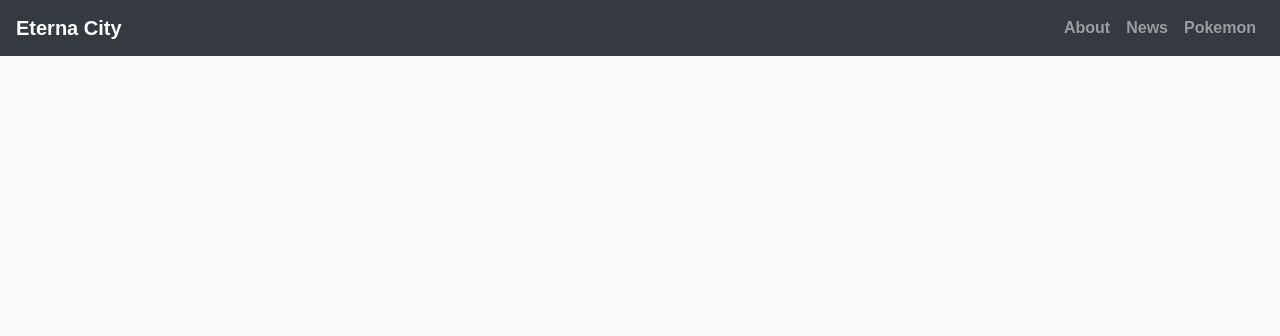
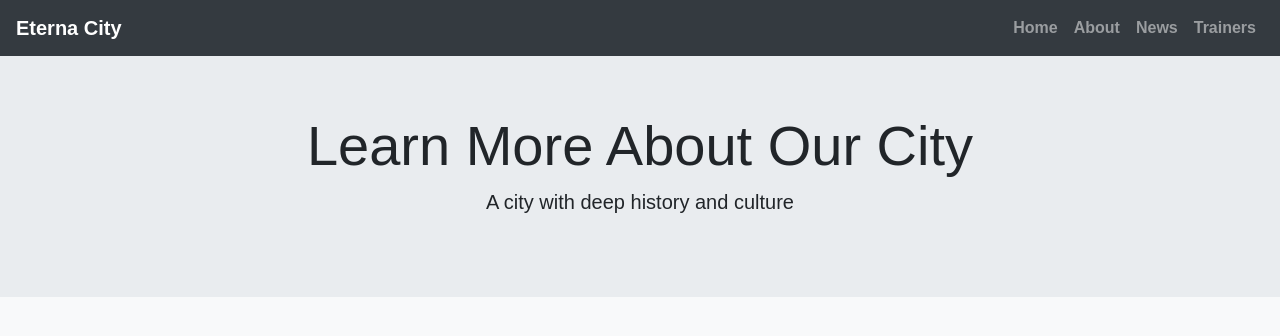
Before and after one commit to GavDotZip/TheEternaTribune, a plain HTML site: page about.html in a window 1280 px wide. Drawn offline with nearby package versions, Linux system fonts and the light colour scheme.

Commit message:
added content

```diff
--- a/about.html
+++ b/about.html
@@ -10,13 +10,18 @@
 
 <body>
      <!-- Navbar -->
+    <section id="navbar">
+
         <nav class="navbar navbar-expand-lg navbar-dark bg-dark fixed-top">
-        <a class="navbar-brand" href="#">Eterna City</a>
+            <a class="navbar-brand" href="index.html">Eterna City</a>
             <button class="navbar-toggler" type="button" data-toggle="collapse" data-target="#navbarNav" aria-controls="navbarNav" aria-expanded="false" aria-label="Toggle navigation">
                 <span class="navbar-toggler-icon"></span>
             </button>
             <div class="collapse navbar-collapse" id="navbarNav">
                 <ul class="navbar-nav ml-auto">
+                    <li class="nav-item">
+                        <a class="nav-link" href="index.html">Home</a>
+                    </li>
                     <li class="nav-item">
                         <a class="nav-link" href="about.html">About</a>
                     </li>
@@ -24,11 +29,40 @@
                         <a class="nav-link" href="news.html">News</a>
                     </li>
                     <li class="nav-item">
-                    <a class="nav-link" href="pokemon.html">Pokemon</a>
+                        <a class="nav-link" href="pokemon.html">Trainers</a>
                     </li>
                 </ul>
             </div>
         </nav>
+
+    </section>
+
+    <!-- Jumbotron -->
+    <section id="about-jumbotron">
+
+        <div class="jumbotron jumbotron-fluid">
+            <div class="container-fluid" id="jumbotron-container-trainer">
+                <div class="row">
+                    <div class="col-md-2">
+                        <!-- <img src="eternacity.jpg" class="d-block w-100"> -->
+                    </div>
+
+                    <div class="col-md-8">
+                        <h1 class="display-4">Learn More About Our City</h1>
+                            <p class="lead">
+                                A city with deep history and culture
+                            </p>
+                    </div>
+
+                    <div class="col-md-2">
+
+                    </div>
+
+                </div>
+            </div>
+        </div>
+
+    </section>
 </body>
 
 </html>
```
Lines whose indentation alone changed are shown as unchanged.
